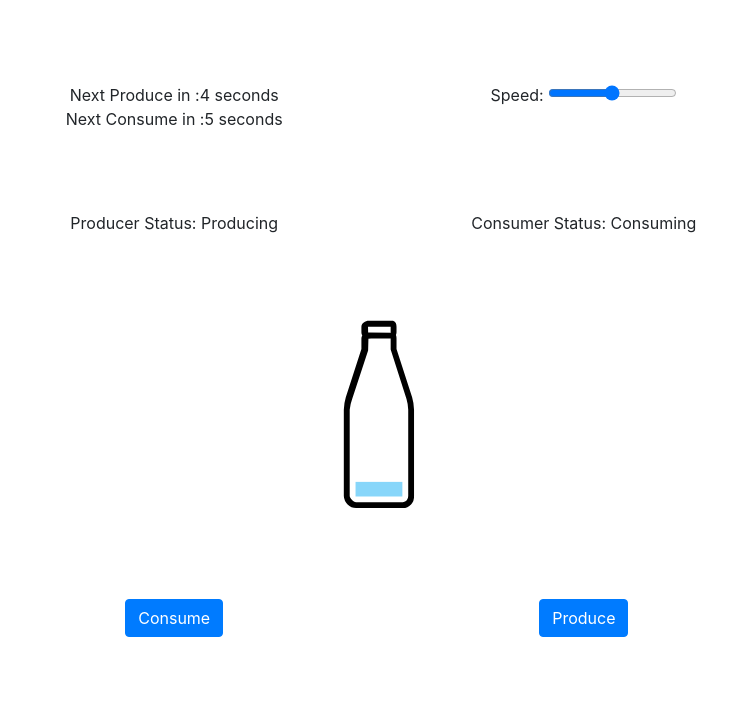
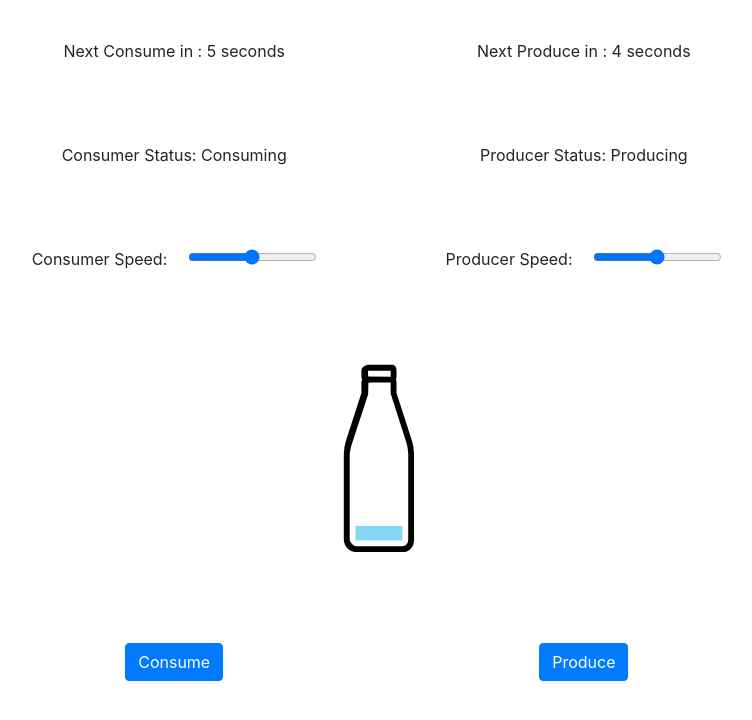
Before and after one commit to owaiswiz/ProducerAndConsumerVisualization, a plain HTML site: page index.html in a window 1280 px wide. Shown: the whole page, without its empty margins (261-1013 px from the left). Drawn offline with Linux system fonts and the light colour scheme.

Commit message:
Add sliders, organize columns better

```diff
--- a/index.css
+++ b/index.css
@@ -39,3 +39,7 @@ body > .row {
 .row.bottlerow {
   display: block;
 }
+
+.slidercontainer label {
+  margin-right: 1rem;
+}
--- a/index.html
+++ b/index.html
@@ -8,22 +8,32 @@
 	<body>
 		<div class="row">
 			<div class="col-6">
-				<div class="row">Next Produce in : <span class="next-produce">5 seconds</span></div>
-				<div class="row">Next Consume in : <span class="next-consume">5 seconds</span></div>
+				Next Consume in : <span class="next-consume">5 seconds</span>
 			</div>
 			<div class="col-6">
-				<div class="slidercontainer">
-					<label for="#speed">Speed: </label>
-					<input type="range" min="1" max="100" value="50" class="slider" id="speed">
-				</div>
+				Next Produce in : <span class="next-produce">5 seconds</span>
 			</div>
 		</div>
 		<div class="row">
 			<div class="col-6">
+				Consumer Status: <span class="consumer-status">Consuming</span>
+			</div>
+			<div class="col-6">
 				Producer Status: <span class="producer-status">Producing</span>
 			</div>
+		</div>
+		<div class="row">
 			<div class="col-6">
-				Consumer Status: <span class="consumer-status">Consuming</span>
+				<div class="slidercontainer">
+					<label>Consumer Speed: </label>
+					<input type="range" min="1" max="100" value="50" class="slider" id="consumerSpeed">
+				</div>
+			</div>
+			<div class="col-6">
+				<div class="slidercontainer">
+					<label>Producer Speed: </label>
+					<input type="range" min="1" max="100" value="50" class="slider" id="producerSpeed">
+				</div>
 			</div>
 		</div>
 		<div class="row bottlerow">
```
